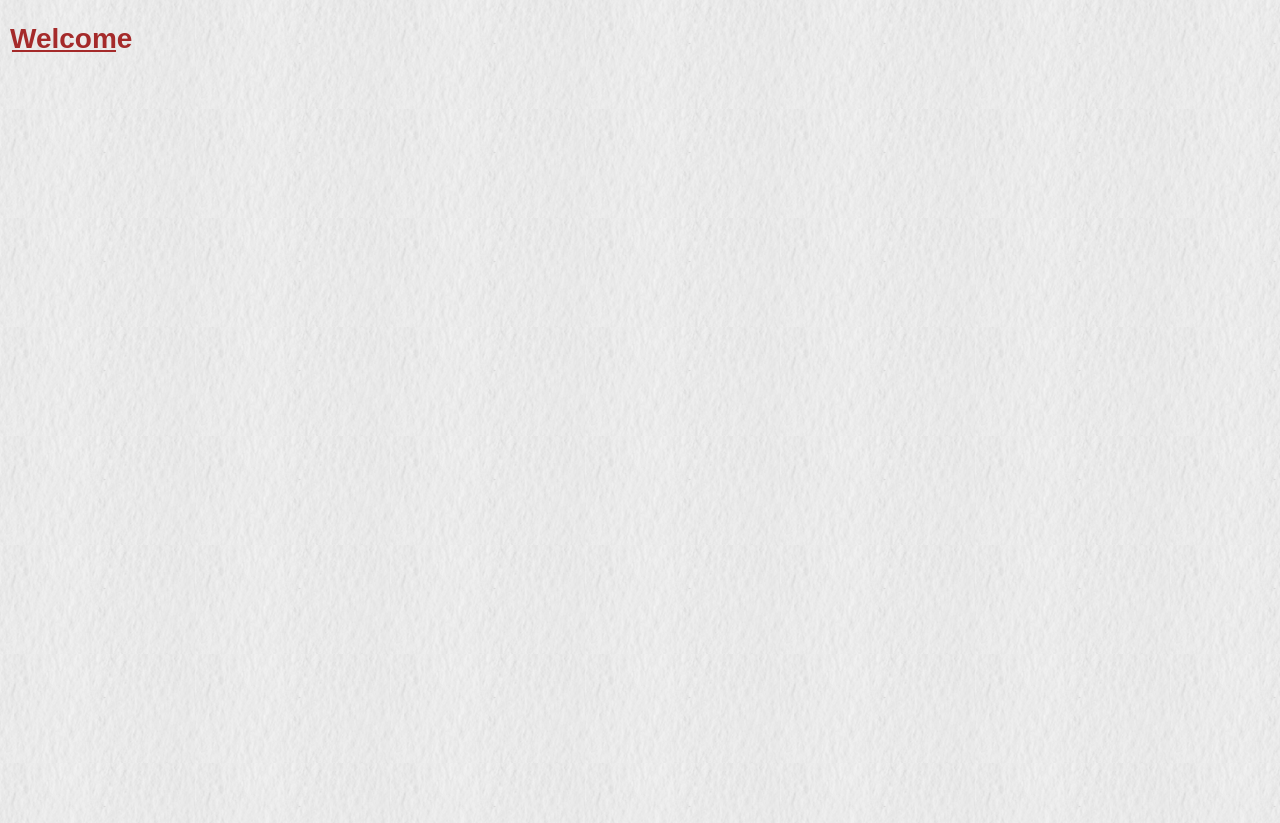
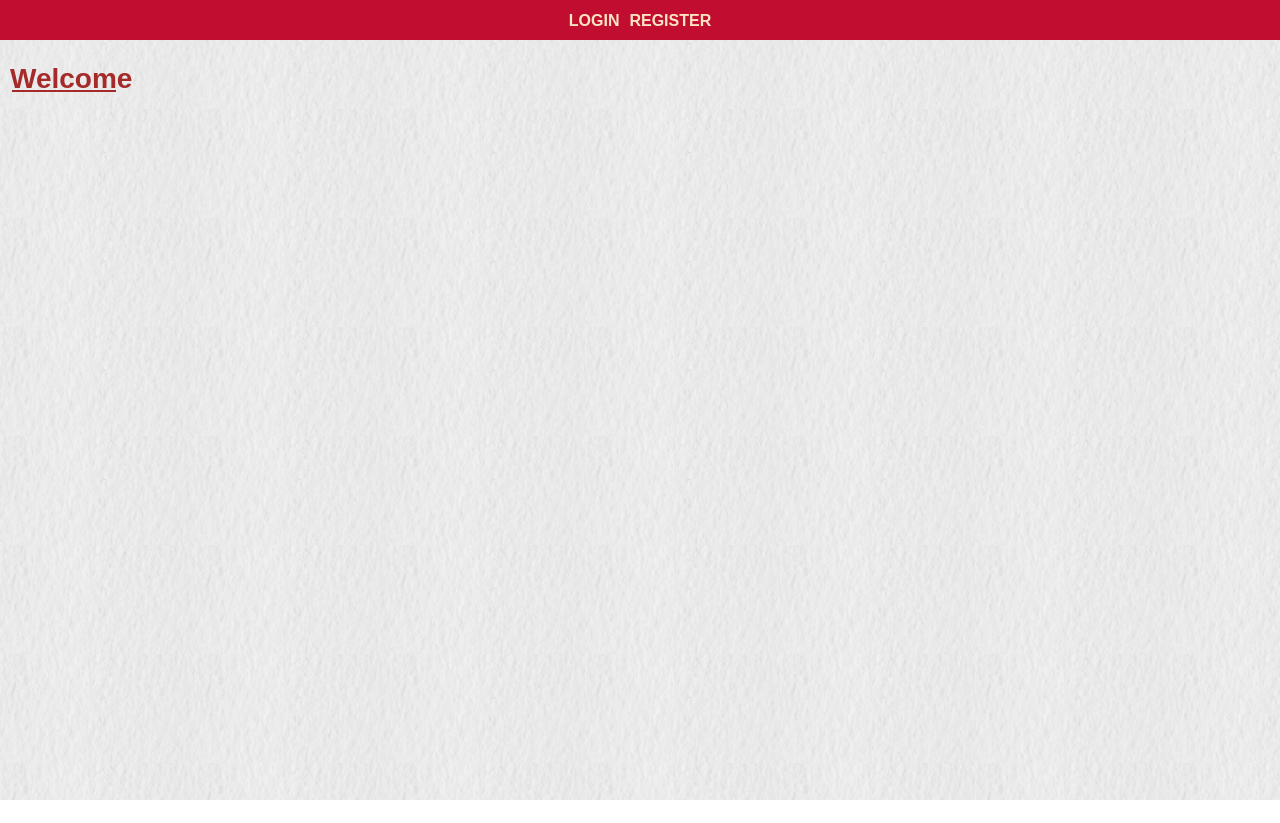
Before and after one commit to carlosmiguelviegas/virtual-library-react, a React (Create React App) app: page / in a window 1280 px wide. After the commit the page ends 800 px from the top, so only its background shows below. Built offline with nearby package versions, Linux system fonts and the light colour scheme.

Commit message:
added logic to display the links in the navigation bar according to whether the user is logged in or not

```diff
--- a/src/App.js
+++ b/src/App.js
@@ -10,14 +10,14 @@ import { BOOKS_LINK, HOME_LINK, USERS_LINK } from './utils/titles-and-labels';
 
 const App = () => {
 
-  const [ currentUser, setCurrentUser ] = useState({});
-  let isLoggedIn = false;
+  const [ currentUser, setCurrentUser ] = useState({ role: '' });
+  const [ isLoggedIn, setIsLoggedIn ] = useState(false);
   let list;
 
   const checkLogin = user => {
     setCurrentUser(user);
-    isLoggedIn = currentUser?.role ? true : false;
-    if ('admin' === currentUser?.role) {
+    setIsLoggedIn(currentUser?.role ? true : false);
+    if (currentUser?.role && 'admin' === currentUser?.role) {
       list = [ HOME_LINK, BOOKS_LINK, USERS_LINK ];
     } else {
       list = [ HOME_LINK, BOOKS_LINK, USERS_LINK ].slice(0, 2);
--- a/src/components/layout/navigation-bar/NavigationBar.js
+++ b/src/components/layout/navigation-bar/NavigationBar.js
@@ -1,5 +1,28 @@
-const NavigationBar = () => {
-  return ;
+import { Fragment } from 'react';
+
+import styles from './NavigationBar.module.css';
+import { LOGOUT_LINK, SIGN_IN_LINK, SIGN_UP_LINK } from "../../../utils/titles-and-labels";
+
+const NavigationBar = ({ isLoggedIn, list, onLogout }) => {
+
+  /* const linksToDisplay = list.map(link => <a className={styles.ankor}><p className={styles.link}>{link}</p></a>); */
+
+  return (
+    <nav className={styles.navBar}>
+      {isLoggedIn ?
+        <Fragment>
+          {list.map(link => <a className={styles.ankor}><p className={styles.link}>{link}</p></a>)}
+          <a className={styles.ankor} onClick={onLogout}><p className={styles.linkstyles.logout} >{LOGOUT_LINK}</p></a>
+        </Fragment>
+        :
+        <Fragment>
+          <a className={styles.ankor}><p className={styles.link}>{SIGN_IN_LINK}</p></a>
+          <a className={styles.ankor}><p className={styles.link}>{SIGN_UP_LINK}</p></a>
+        </Fragment>
+      }
+    </nav>
+  );
+
 };
 
 export default NavigationBar;
--- a/src/components/layout/navigation-bar/NavigationBar.module.css
+++ b/src/components/layout/navigation-bar/NavigationBar.module.css
@@ -0,0 +1,27 @@
+.navBar {
+  width: 100%;
+  height: 40px;
+  display: flex;
+  flex-direction: row;
+  justify-content: center;
+  gap: 10px;
+  background-color: #c10e30;
+  padding-left: 0;
+}
+
+.link {
+  font-family: sans-serif;
+  font-weight: 600;
+  text-transform: uppercase;
+  color: bisque;
+}
+
+.ankor {
+  text-decoration: none;
+  position: relative;
+  top: -4px;
+}
+
+.logout {
+  cursor: pointer;
+}
--- a/src/pages/books/Books.module.css
+++ b/src/pages/books/Books.module.css
@@ -21,7 +21,7 @@
   width: 12%;
   color: brown;
   position: absolute;
-  top: 42px;
+  top: 82px;
   left: 12px;
   border: 1px solid;
 }
--- a/src/pages/home/Home.module.css
+++ b/src/pages/home/Home.module.css
@@ -10,7 +10,7 @@
   width: 8%;
   color: brown;
   position: absolute;
-  top: 42px;
+  top: 82px;
   left: 12px;
   border: 1px solid;
 }
--- a/src/pages/users/Users.module.css
+++ b/src/pages/users/Users.module.css
@@ -21,7 +21,7 @@
   width: 12%;
   color: brown;
   position: absolute;
-  top: 42px;
+  top: 82px;
   left: 12px;
   border: 1px solid;
 }
--- a/src/utils/titles-and-labels.js
+++ b/src/utils/titles-and-labels.js
@@ -3,6 +3,8 @@ const SIGN_IN_LABEL = 'Sign in';
 const SIGN_IN_EMAIL_LABEL = 'Email';
 const SIGN_IN_PASSWORD_LABEL = 'Password';
 const SIGN_IN_SHOW_PASSWORD_LABEL = 'Show Password';
+const SIGN_IN_LINK = 'login';
+const SIGN_UP_LINK = 'register';
 const HOME_LINK = 'home';
 const BOOKS_LINK = 'books';
 const USERS_LINK = 'users';
@@ -23,6 +25,8 @@ export {
           SIGN_IN_EMAIL_LABEL,
           SIGN_IN_PASSWORD_LABEL,
           SIGN_IN_SHOW_PASSWORD_LABEL,
+          SIGN_IN_LINK,
+          SIGN_UP_LINK,
           HOME_LINK,
           BOOKS_LINK,
           USERS_LINK,
```
